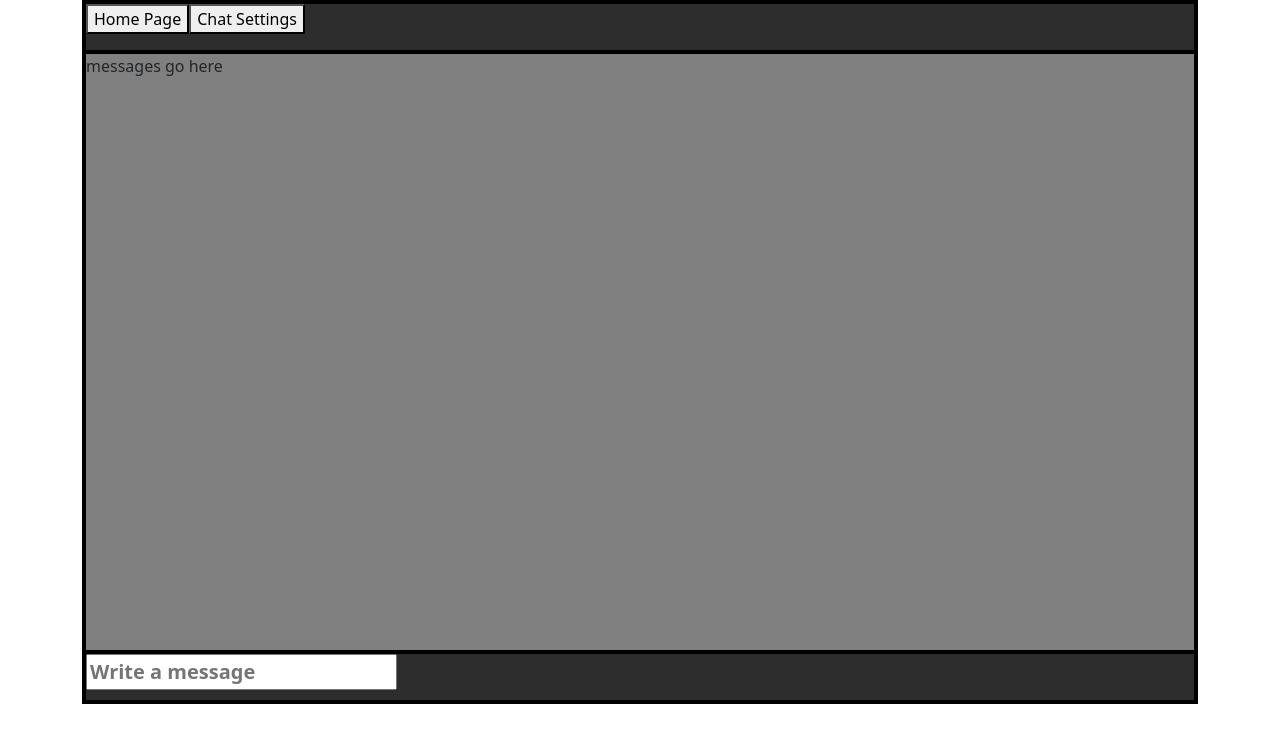
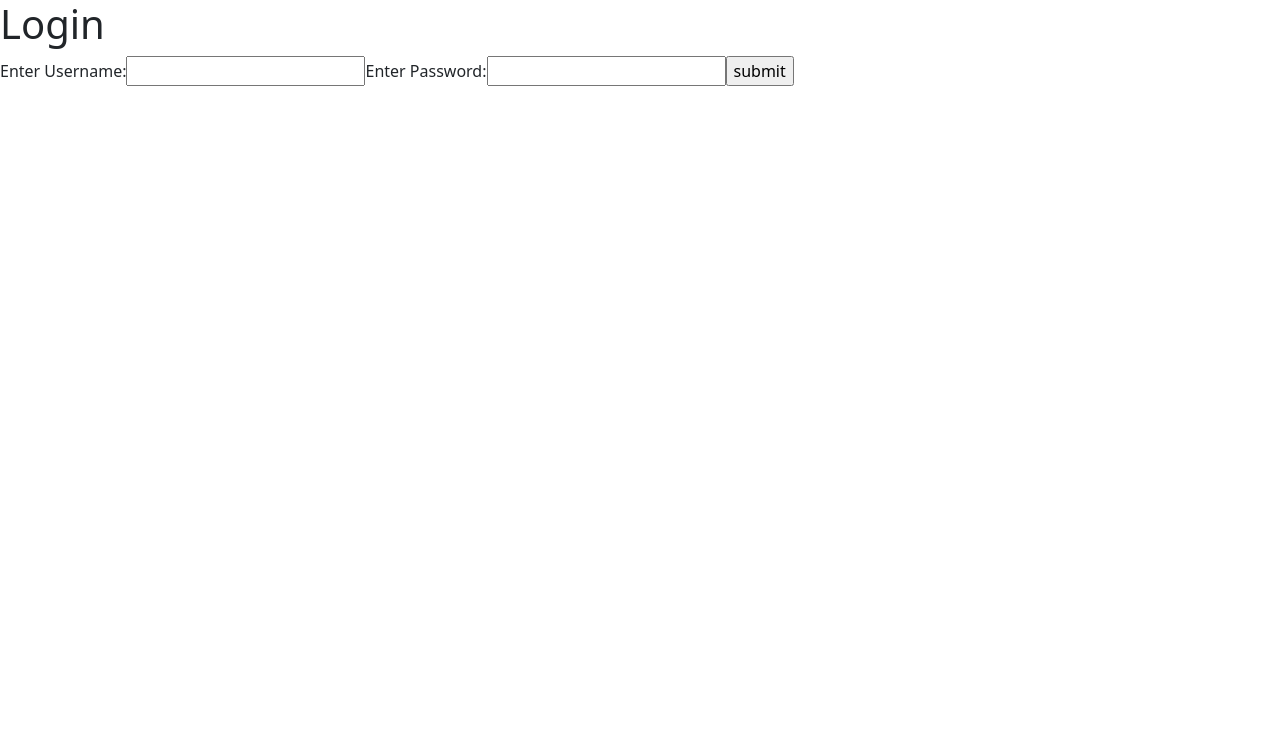
Before and after one commit to JennyB00/ICS-499-Team-3, an Angular app in the folder Frontend/frontend/: page /login in a window 1280 px wide. Before the commit this address led to /. Shown: the top 742 px of the page. Built offline with nearby package versions, Linux system fonts and the light colour scheme.

Commit message:
profile + routing

```diff
--- a/Frontend/frontend/src/app/app.component.html
+++ b/Frontend/frontend/src/app/app.component.html
@@ -1,3 +1,4 @@
-<app-chat></app-chat>
-<!-- <app-profile [user]="testUser"></app-profile> -->
+<!-- <app-chat></app-chat> -->
+<!-- <app-bot></app-bot> -->
+<!-- <app-landing></app-landing> -->
 <router-outlet></router-outlet>
--- a/Frontend/frontend/src/app/login/login.component.html
+++ b/Frontend/frontend/src/app/login/login.component.html
@@ -1,22 +1,11 @@
 <body>
     <h1>Login</h1>
-    <section *ngIf="!loginFailure">
-        <form>
-            <label for="username">Enter Username: </label>
-            <input type="text" id="username" name="username" value="">
-            <label for="password">Enter Password: </label>
-            <input type="text" id="password" name="password" value="">
-            <input type="submit" value="submit">
-        </form>
-    </section>
-    <section *ngIf="loginFailure">
-        <h2>Login Failure. Please enter again</h2>
-        <form>
-            <label for="username">Enter Username: </label>
-            <input type="text" id="username" name="username" value="">
-            <label for="password">Enter Password: </label>
-            <input type="text" id="password" name="password" value="">
-            <input type="submit" value="submit">
-        </form>
-    </section>
+    <h2 *ngIf="loginFailure">Login Failure. Please enter again</h2>
+    <form #loginForm="ngForm" (ngSubmit)="onSubmit(loginForm.value)">
+        <label for="username">Enter Username: </label>
+        <input type="text" id="username" name="username" value="" ngModel>
+        <label for="password">Enter Password: </label>
+        <input type="text" id="password" name="password" value="" ngModel>
+        <input type="submit" value="submit">
+    </form>
 </body>
--- a/Frontend/frontend/src/app/login/login.compopnent.ts
+++ b/Frontend/frontend/src/app/login/login.compopnent.ts
@@ -1,4 +1,6 @@
-import {Component} from '@angular/core';
+import {Component, EventEmitter, Output} from '@angular/core';
+import { UserService } from '../user.service';
+import { Router } from '@angular/router';
 
 @Component({
   selector: 'app-login',
@@ -6,9 +8,25 @@ import {Component} from '@angular/core';
   styleUrls: ['./login.component.css']
 })
 export class LoginComponent {
+  // @Output() login = new EventEmitter();
   loginFailure: boolean = false;
 
-  onLoginFailure() {
-    this.loginFailure = true;
+  constructor(private userService: UserService, private router: Router) {}
+  // onLoginFailure() {
+  //   this.loginFailure = true;
+  // }
+  // onLoginSuccess() {
+  //   this.login.emit()
+  // }
+  onSubmit(value: any) {
+    const username = value.username;
+    const password = value.password;
+    if (this.userService.verifyPassword(username, password)) {
+      this.userService.setCurrentUser(username);
+      this.router.navigate(['/profile']);
+    }
+    else {
+      this.loginFailure = true;
+    }
   }
 }
--- a/Frontend/frontend/src/app/profile/profile.component.html
+++ b/Frontend/frontend/src/app/profile/profile.component.html
@@ -3,30 +3,38 @@
         <h1>
             <section *ngIf="!updateUsername">
                 {{ user.username }}
-                <button (click)="onUpdateUsername()">Change Username</button>
+                <button *ngIf="!updatePassword" (click)="onUpdateUsername()">Change Username</button>
             </section>
             <section *ngIf="updateUsername">
-                <form>
+                <form [formGroup]="usernameForm" (ngSubmit)="onSubmitUsername(usernameForm.value)">
                     <label for="username">New Username:</label>
-                    <input type="text" id="username" name="username" value="">
-                    <input type="submit" value="Submit">
+                    <input type="text" id="username" name="username" value="" formControlName="username">
+                    <input type="submit" value="Submit" [disabled]="!usernameForm.valid">
+                    <input type="button" (click)="onCancelUsername()" value="Cancel">
                 </form>
             </section>
         </h1>
+        <section *ngIf="updateUsername">
+            <div for="username" *ngIf="usernameForm.get('username')?.hasError('required')">Username Required</div>
+        </section>
         <h2>
             <section *ngIf="!updatePassword">
-                <button (click)="onUpdatePassword()">Change Password</button>
+                <button *ngIf="!updateUsername" (click)="onUpdatePassword()">Change Password</button>
             </section>
             <section *ngIf="updatePassword">
-                <form>
-                    <label for="new passowrd">New Password:</label>
-                    <input type="text" id="new password" name="new password" value="">
+                <form [formGroup]="passwordForm" (ngSubmit)="onSubmitPassword(passwordForm.value)">
+                    <label for="new password">New Password:</label>
+                    <input type="password" id="new password" name="new password" value="" formControlName="password">
                     <label for="confirm password">Confirm Password:</label>
-                    <input type="text" id="confirm password" name="confirm password" value="">
-                    <input type="submit" value="Submit">
+                    <input type="password" id="confirm password" name="confirm password" value="" formControlName="confirm">
+                    <input type="submit" value="Submit" [disabled]="!passwordForm.valid">
+                    <input type="button" (click)="onCancelPassword()" value="Cancel">
                 </form>
             </section>
         </h2>
+        <section *ngIf="updatePassword" id="password errors">
+            <div *ngIf="passwordForm.hasError('notSame')">Passwords do not match</div>
+        </section>
         <h3>{{ user.status }}</h3>
         <h4>
             <section *ngIf="!showContacts">
@@ -34,17 +42,39 @@
                     <button (click)="onShowContacts()">Contacts</button>
                 </div>
                 <div>
-                    <a>Bot Chat</a>
+                    <button (click)="onBotClick()">Bot Chat</button>
                 </div>
             </section>
             <section *ngIf="showContacts">
-                <p *ngFor="let contact of user.contacts">contact</p>
+                <section *ngIf="addContact">
+                    <form [formGroup]="contactForm" (ngSubmit)="onSubmitContact(contactForm.value)">
+                        <label for="new contact">New Contact:</label>
+                        <input type="text" id="new contact" name="new contact" value="" formControlName="contact">
+                        <input type="submit" value="Submit" [disabled]="!contactForm.valid">
+                        <input type="button" (click)="onCancelContact()" value="Cancel">
+                    </form>
+                </section>
+                <section *ngIf="!addContact">
+                    <button (click)="onAddContact()">add</button>
+                </section>
+                <p *ngFor="let contact of user.contacts">{{contact}}</p>
                 <button (click)="onHideContacts()">close</button>
             </section>
         </h4>
 
-        <section>
-            <p *ngFor="let chat of user.past_chats">chat</p>
+        <section *ngIf="addChat">
+            <form [formGroup]="chatForm" (ngSubmit)="onSubmitChat(chatForm.value)">
+                <label for="users">Add Users:</label>
+                <select id="users" name="users" multiple>
+                    <option *ngFor="let contact of user.contacts">{{contact}}</option>
+                </select>
+                <input type="submit" value="Submit" [disabled]="!chatForm.valid">
+                <input type="button" (click)="onCancelChat()" value="Cancel">
+            </form>
+        </section>
+        <section *ngIf="!addChat">
+            <button (click)="onAddChat()">Add Chat</button><br>
+            <button (click)="onChatClick(chat)" *ngFor="let chat of user.past_chats">{{chat}}</button>
         </section>
 
     </body>
--- a/Frontend/frontend/src/app/profile/profile.component.ts
+++ b/Frontend/frontend/src/app/profile/profile.component.ts
@@ -1,20 +1,82 @@
-import { Component, Input } from '@angular/core';
+import { Component, Input, OnInit } from '@angular/core';
+import { UserService } from '../user.service';
+import { AbstractControl, FormBuilder, FormControl, FormGroup, ValidationErrors, ValidatorFn, Validators} from '@angular/forms';
+import { Router } from '@angular/router';
 
 @Component({
   selector: 'app-profile',
   templateUrl: './profile.component.html',
   styleUrls: ['./profile.component.css']
 })
-export class ProfileComponent {
-  @Input() user: any;
+export class ProfileComponent implements OnInit{
+  // @Input() username: string;
+  user: any;
   updateUsername: boolean = false;
   updatePassword: boolean = false;
   showContacts: boolean = false;
+  addContact: boolean = false;
+  addChat: boolean = false;
+  usernameForm: FormGroup;
+  passwordForm: FormGroup;
+  contactForm: FormGroup;
+  chatForm: FormGroup;
+
+  constructor(
+    private userService: UserService,
+    private formBuilder: FormBuilder,
+    private router: Router) {}
+
+  ngOnInit(): void {
+    if (!this.userService.isLoggedIn()) {
+      this.router.navigate(['/']);
+    }
+    else {
+      this.user = this.userService.get(this.userService.getCurrentUser());
+    }
+    this.usernameForm = this.formBuilder.group({
+      username: this.formBuilder.control("", Validators.required)
+    });
+    this.passwordForm = this.formBuilder.group({
+      password: this.formBuilder.control("", Validators.required),
+      confirm: this.formBuilder.control("", Validators.required)
+    }, {validators: this.confirmPasswordValidator});
+    this.contactForm = this.formBuilder.group({
+      contact: this.formBuilder.control("", Validators.required)
+    });
+    this.chatForm = this.formBuilder.group({
+      users: this.formBuilder.control("")
+    });
+  }
+  confirmPasswordValidator: ValidatorFn = (control: AbstractControl): ValidationErrors | null => {
+    const password = control.get('password')?.value
+    const confirm = control.get('confirm')?.value
+    return password == confirm ? null : {notSame: true}
+  }
+
+
+  onSubmitUsername(value: any) {
+    this.updateUsername = false;
+  }
+  onSubmitPassword(value: any) {
+    this.updatePassword = false;
+  }
+  onSubmitContact(value: any) {
+    this.addContact = false;
+  }
+  onSubmitChat(value: any) {
+    this.addChat = false;
+  }
   onUpdateUsername() {
     this.updateUsername = true;
   }
+  onCancelUsername() {
+    this.updateUsername = false;
+  }
   onUpdatePassword() {
     this.updatePassword = true;
+  }
+  onCancelPassword() {
+    this.updatePassword = false;
   }
   onShowContacts() {
     this.showContacts = true;
@@ -22,4 +84,22 @@ export class ProfileComponent {
   onHideContacts() {
     this.showContacts = false;
   }
+  onAddContact() {
+    this.addContact = true;
+  }
+  onCancelContact() {
+    this.addContact = false;
+  }
+  onAddChat() {
+    this.addChat = true;
+  }
+  onCancelChat() {
+    this.addChat = false;
+  }
+  onChatClick(chatID: string) {
+    this.router.navigate(['/chat'])
+  }
+  onBotClick() {
+    this.router.navigate(['/bot'])
+  }
 }
--- /dev/null
+++ b/Frontend/frontend/src/app/user.service.ts
@@ -0,0 +1,75 @@
+import { Injectable } from '@angular/core';
+
+@Injectable({
+  providedIn: 'root'
+})
+export class UserService {
+  users = [
+    {
+      username: "admin",
+      status: "online",
+      contacts: ["friend"],
+      past_chats: ["123","456","789"]
+    },
+    {
+      username: "friend",
+      status: "offline",
+      contacts: [],
+      past_chats: ["456"]
+    }
+  ];
+  currentUser: string = '';
+  constructor() { }
+
+  getAll() {
+    return this.users;
+  }
+
+  get(username: string) {
+    for (var user of this.users) {
+      if (user.username == username) {
+        return user
+      }
+    }
+    return
+  }
+
+  add(user: any) {
+    this.users.push(user);
+  }
+
+  addContact(username: string, contact: string) {
+    for (var user of this.users) {
+      if (user.username == username) {
+        user.contacts.push(contact)
+      }
+    }
+  }
+
+  delete(user: any) {
+    const index = this.users.indexOf(user)
+    if (index >= 0) {
+      this.users.splice(index, 1)
+    }
+  }
+
+  getUsernames() {
+    return ['admin','friend']
+  }
+
+  verifyPassword(username: string, password: string) {
+    return true;
+  }
+
+  setCurrentUser(username: string) {
+    this.currentUser = username;
+  }
+
+  getCurrentUser() {
+    return this.currentUser;
+  }
+
+  isLoggedIn() {
+    return this.currentUser == '' ? false : true;
+  }
+}
```
Also changed, not shown: Frontend/frontend/src/app/app-routing.module.ts (+14 -1 lines), Frontend/frontend/src/app/app.component.ts (+1 -7 lines), 1 other file (tests, documents, lock files or other folders).
